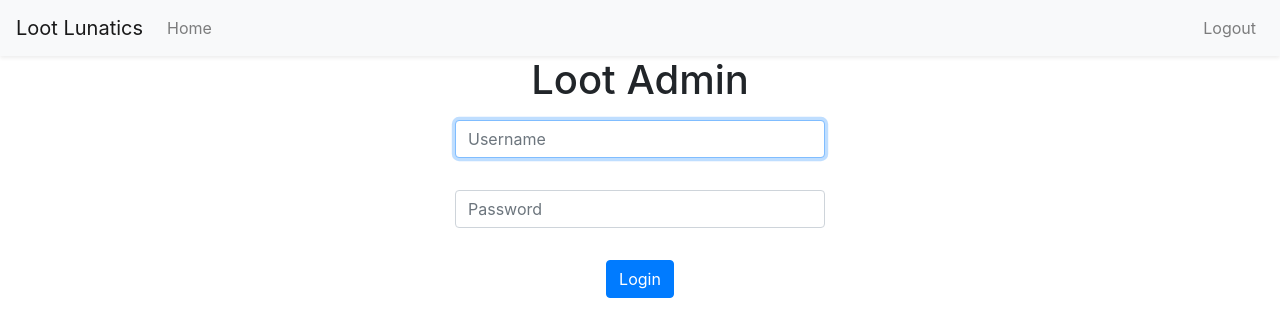
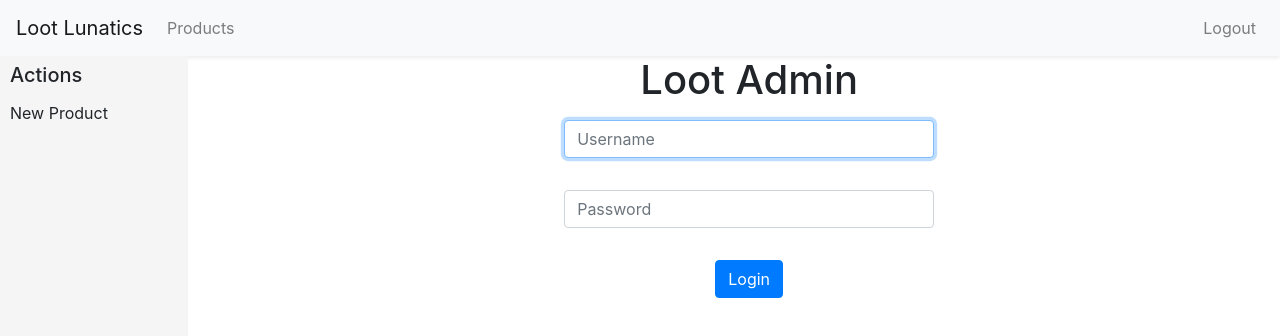
Before and after one commit to tomef96/web3-eksamen, a React (Create React App) app in the folder client/: page /login in a window 1280 px wide. Shown: the top 336 px of the page. Built offline with nearby package versions, Linux system fonts and the light colour scheme.

Commit message:
Refactor NAV

```diff
--- a/client/src/App.js
+++ b/client/src/App.js
@@ -10,6 +10,10 @@ import { getUser } from './redux/selectors'
 import Navbar from './components/Navbar/Navbar'
 import NotFound from './containers/NotFound'
 import Product from './containers/Product'
+import Grid from './components/Grid/Grid'
+import Row from './components/Grid/Row'
+import Column from './components/Grid/Column'
+import SideNav from './components/SideNav'
 
 const mapStateToProps = state => {
     const user = getUser(state)
@@ -24,15 +28,26 @@ const App = ({ user, login }) => {
 
     return (
         <Router>
-            <div className="App">
+            <Grid fluid={true} className="App p-0 m-0">
+                <Row>
+                    <Column size={12}>
                         <Navbar />
+                    </Column>
+                </Row>
+                <Row style={{ minHeight: '100vh' }}>
+                    <Column size={12} md={2}>
+                        <SideNav />
+                    </Column>
+                    <Column size={12} md={10}>
                         <Switch>
                             <Route path="/product/:id" component={Product} />
                             <Route path="/login" component={Login} />
                             <Route exact path="/" component={Home} />
                             <Route component={NotFound} />
                         </Switch>
-            </div>
+                    </Column>
+                </Row>
+            </Grid>
         </Router>
     )
 }
--- a/client/src/components/Navbar/Navbar.js
+++ b/client/src/components/Navbar/Navbar.js
@@ -5,7 +5,7 @@ import { connect } from 'react-redux'
 import { logout } from '../../redux/actions'
 
 const links = {
-    Home: '/'
+    Products: '/'
 }
 
 const mapLinks = () => {
--- a/client/src/components/SideNav/SideNav.js
+++ b/client/src/components/SideNav/SideNav.js
@@ -3,7 +3,10 @@ import './style.css'
 
 const SideNav = () => {
     return (
-        <div className="side-nav nav flex-md-column flex-row">
+        <div
+            className="side-nav nav flex-md-column flex-row h-100"
+            style={{ backgroundColor: '#f5f5f5' }}
+        >
             <h5 className="side-nav-header">Actions</h5>
             <ul className="p-0 m-0">
                 <div
--- a/client/src/containers/Home/Home.js
+++ b/client/src/containers/Home/Home.js
@@ -9,7 +9,6 @@ import {
     deleteProduct
 } from '../../redux/actions'
 import ProductForm from '../../components/ProductForm'
-import SideNav from '../../components/SideNav'
 import ProductList from '../../components/ProductList'
 import Loader from '../../components/Loader/Loader'
 import $ from 'jquery'
@@ -17,6 +16,7 @@ import Modal from '../../components/Modal'
 import Grid from '../../components/Grid/Grid'
 import Row from '../../components/Grid/Row'
 import Column from '../../components/Grid/Column'
+import ProductListElement from '../../components/ProductListElement'
 
 const Home = ({
     products,
@@ -54,11 +54,39 @@ const Home = ({
             )
         if (error) return <div className={center}>{error}</div>
         return (
-            <ProductList
+            /*<ProductList
                 products={products}
                 onEditingDone={putProduct}
                 onDelete={handleDelete}
-            />
+            />*/
+            <div className="mx-md-auto" style={{ maxWidth: '800px' }}>
+                <h2>Products</h2>
+                <ul className="list-group ">
+                    {products.map(
+                        ({
+                            id,
+                            name,
+                            description,
+                            stock,
+                            rarity,
+                            ...stats
+                        }) => (
+                            <li className="list-group-item" key={id}>
+                                <ProductListElement
+                                    id={id}
+                                    name={name}
+                                    description={description}
+                                    rarity={rarity}
+                                    stats={stats}
+                                    stock={stock}
+                                    onDelete={() => handleDelete(id)}
+                                    onEditingDone={putProduct}
+                                />
+                            </li>
+                        )
+                    )}
+                </ul>
+            </div>
         )
     }
 
@@ -71,20 +99,7 @@ const Home = ({
     return (
         <Grid fluid={true}>
             <Row style={{ minHeight: '100vh' }}>
-                <Column
-                    size={12}
-                    md={2}
-                    className="p-0"
-                    style={{ backgroundColor: '#f5f5f5' }}
-                >
-                    <SideNav />
-                </Column>
-                <Column
-                    size={12}
-                    md={10}
-                    className="pt-2"
-                    style={mainWindowStyle}
-                >
+                <Column size={12} className="pt-2" style={mainWindowStyle}>
                     {content()}
                 </Column>
             </Row>
```
Lines whose indentation alone changed are shown as unchanged.
